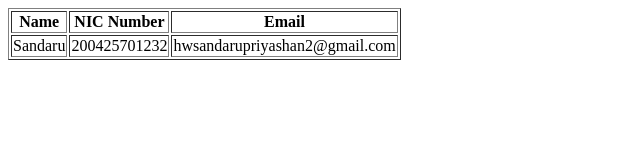
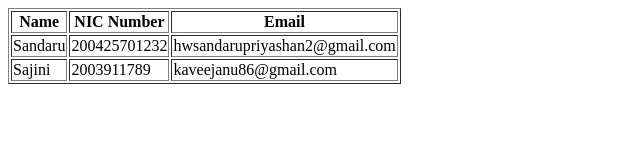
Before and after one commit to spwaduge/Github_Project_ICT_5, a plain HTML site: page index.html in a window 1280 px wide. Shown: the whole page, without its empty margins (0-640 px from the left). Drawn offline with Linux system fonts and the light colour scheme.

Commit message:
Update index.html

```diff
--- a/index.html
+++ b/index.html
@@ -17,6 +17,11 @@
             <td>200425701232</td>
             <td>hwsandarupriyashan2@gmail.com</td>
         </tr>
+        <tr>
+            <td>Sajini</td>
+            <td>2003911789</td>
+            <td>kaveejanu86@gmail.com</td>
+        </tr>
     </table>
 </body>
 </html>
```
